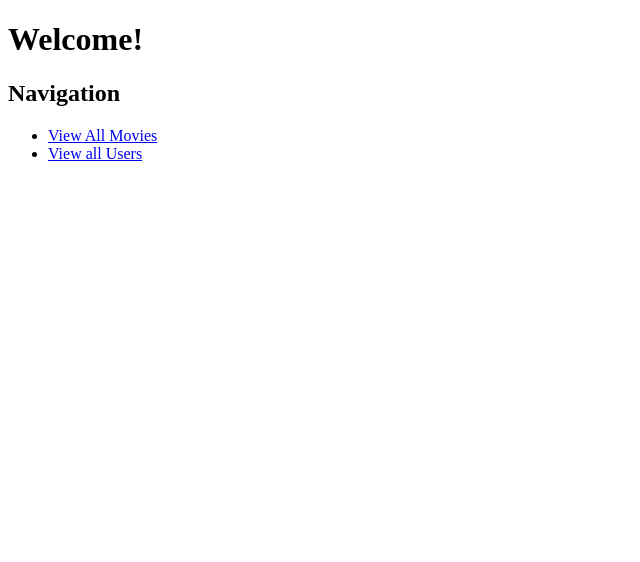
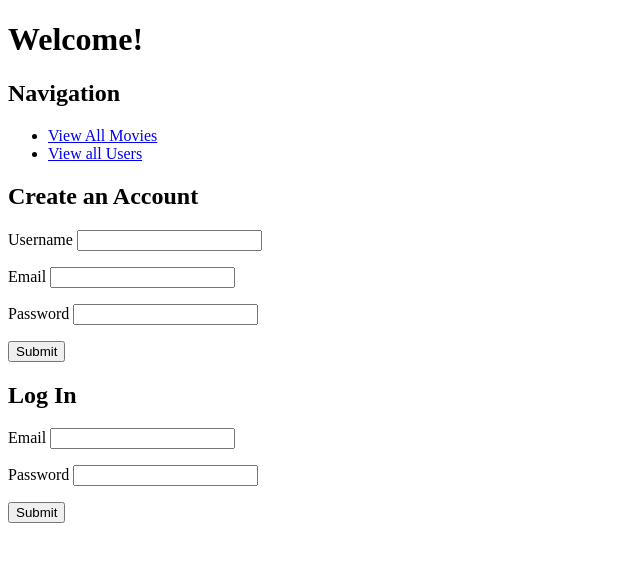
Before and after one commit to JRichm/py-proj-5, a Flask app: page / in a window 1280 px wide. Shown: the top 562 px of the page, without its empty margins (0-640 px from the left). Run offline with Flask 2, Linux system fonts and the light colour scheme.

Commit message:
implemented `create account` feature

```diff
--- a/server.py
+++ b/server.py
@@ -12,13 +12,33 @@ app.jinja_env.undefined = StrictUndefined
 
 """  ####   Flask Routes   ####  """
 
-##      """ View homepage """     ##
+##     """  View homepage """    ##
 @app.route('/')
 def homepage():
     return render_template('homepage.html')
 
+##      """   New User   """     ##
+@app.route('/users', methods=['POST'])
+def register_user():
+
+    username = request.form.get('username')
+    email = request.form.get('email')
+    password = request.form.get('password')
+
+    if not crud.get_user_by_email(email):
+        if not crud.get_user_by_username(username):
+            new_user = crud.create_user(username, password, email)
+            db.session.add(new_user)
+            db.session.commit()
+        else:
+            flash(f'Username {username} already in use! Try again.')
+    else:
+        flash('Invalid Email! Try logging in or enter a different email address.')
+
+    return redirect('/')
+
 ##      """  View Users  """     ##
-@app.route('/users')
+@app.route('/users', methods=['GET'])
 def all_users():
     users = crud.get_users()
     return render_template('users.html', users=users)
--- a/templates/base.html
+++ b/templates/base.html
@@ -6,12 +6,15 @@
     <title>
       {% block title %}{% endblock %}
     </title>
-
     {% block head %}{% endblock %}
   </head>
+
   <body>
+    {% for msg in get_flashed_messages() %}
+      <p class="flash-msg">{{ msg }}</p>
+    {% endfor %}
+
     {% block body %}{% endblock %}
-
     {% block after_body %}{% endblock %}
   </body>
 </html>
--- a/templates/homepage.html
+++ b/templates/homepage.html
@@ -3,8 +3,24 @@
 {% block body %}
     <h1>Welcome!</h1>
     <h2>Navigation</h2>
+
     <ul>
         <li><a href='/movies'>View All Movies</a></li>
         <li><a href='/users'>View all Users</a></li>
     </ul>
+
+    <h2>Create an Account</h2>
+    <form action="/users" method="POST">
+        <p>Username <input type="text" name="username"></p>
+        <p>Email <input type="text" name="email"></p>
+        <p>Password <input type="password" name="password"></p>
+        <p><input type="submit"></p>
+    </form>
+
+    <h2>Log In</h2>
+    <form action="/login" method="POST">
+        <p>Email <input type="text" name="email"></p>
+        <p>Password <input type="password" name="password"></p>
+        <p><input type="submit"></p>
+    </form>
 {% endblock %}
```
Also changed, not shown: crud.py (+10 -3 lines), templates/login.html (deleted).
